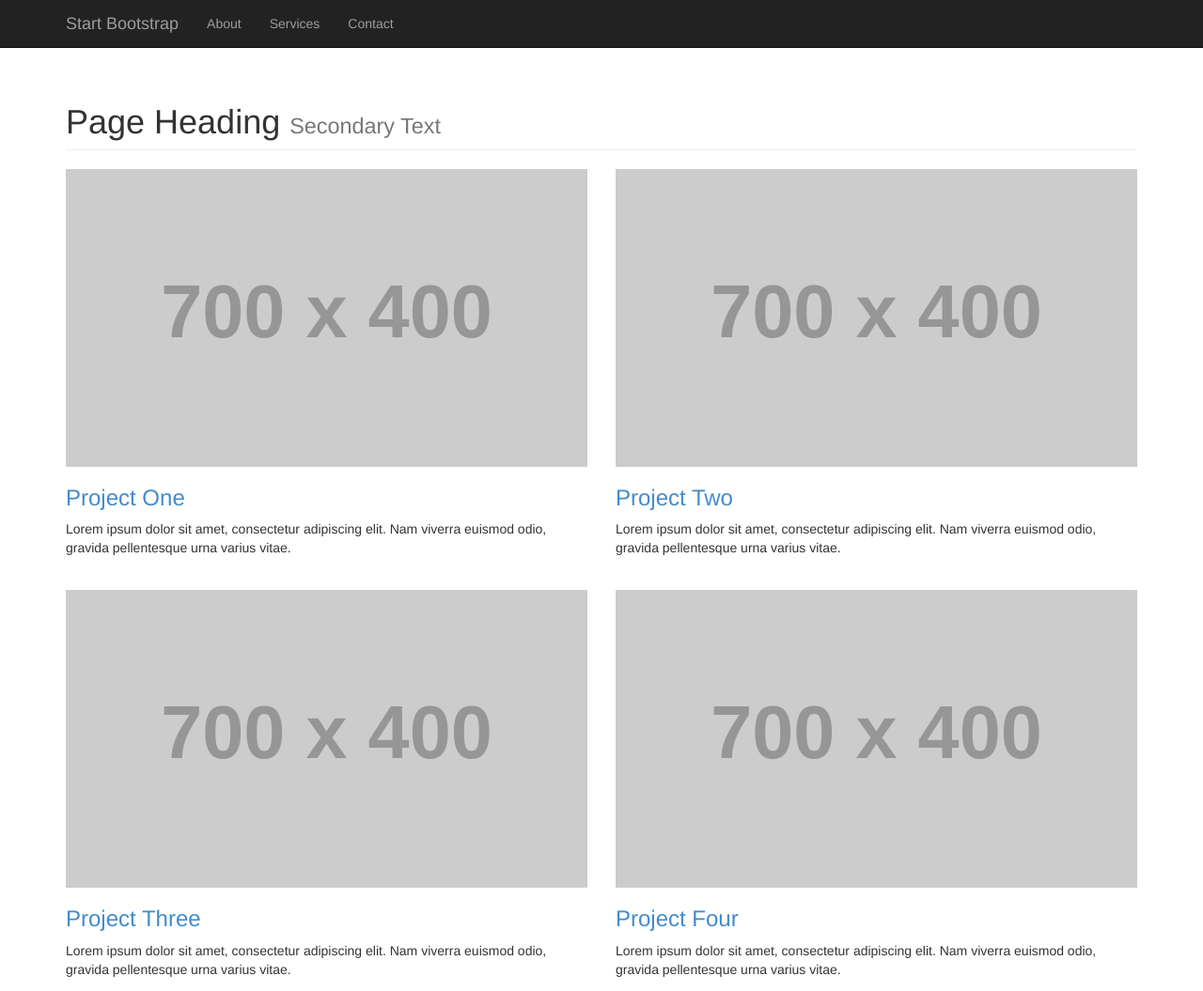
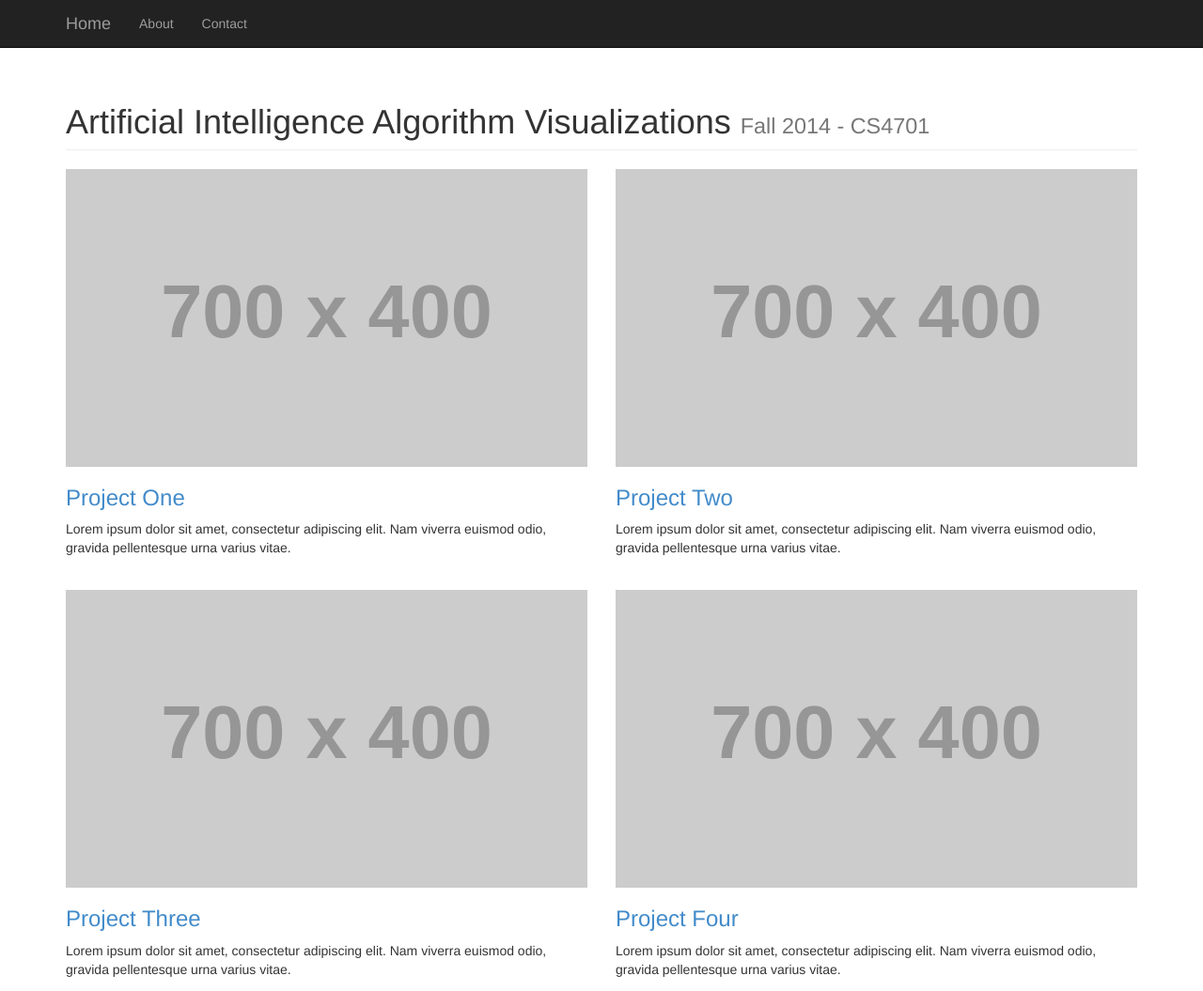
Before and after one commit to jl987-Jie/Artificial-Intelligence-Algorithms, a plain HTML site: page index.html in a window 1280 px wide. Shown: the top 1055 px of the page at 94% size. Drawn offline with Linux system fonts and the light colour scheme; placeholder pictures from the web are drawn by us.

```diff
--- a/index.html
+++ b/index.html
@@ -9,7 +9,7 @@
     <meta name="description" content="">
     <meta name="author" content="">
 
-    <title>2 Col Portfolio - Start Bootstrap Template</title>
+    <title>Visualizations of A.I. Algorithms</title>
 
     <!-- Bootstrap Core CSS -->
     <link href="css/bootstrap.min.css" rel="stylesheet">
@@ -39,16 +39,13 @@
                     <span class="icon-bar"></span>
                     <span class="icon-bar"></span>
                 </button>
-                <a class="navbar-brand" href="#">Start Bootstrap</a>
+                <a class="navbar-brand" href="index.html">Home</a>
             </div>
             <!-- Collect the nav links, forms, and other content for toggling -->
             <div class="collapse navbar-collapse" id="bs-example-navbar-collapse-1">
                 <ul class="nav navbar-nav">
                     <li>
                         <a href="#">About</a>
-                    </li>
-                    <li>
-                        <a href="#">Services</a>
                     </li>
                     <li>
                         <a href="#">Contact</a>
@@ -66,8 +63,8 @@
         <!-- Page Header -->
         <div class="row">
             <div class="col-lg-12">
-                <h1 class="page-header">Page Heading
-                    <small>Secondary Text</small>
+                <h1 class="page-header">Artificial Intelligence Algorithm Visualizations
+                    <small>Fall 2014 - CS4701</small>
                 </h1>
             </div>
         </div>
@@ -180,7 +177,7 @@
         <footer>
             <div class="row">
                 <div class="col-lg-12">
-                    <p>Copyright &copy; Your Website 2014</p>
+                    <p>Copyright &copy; Jie Lin, Zichuan Zhou, Kent Huang 2014</p>
                 </div>
             </div>
             <!-- /.row -->
```
